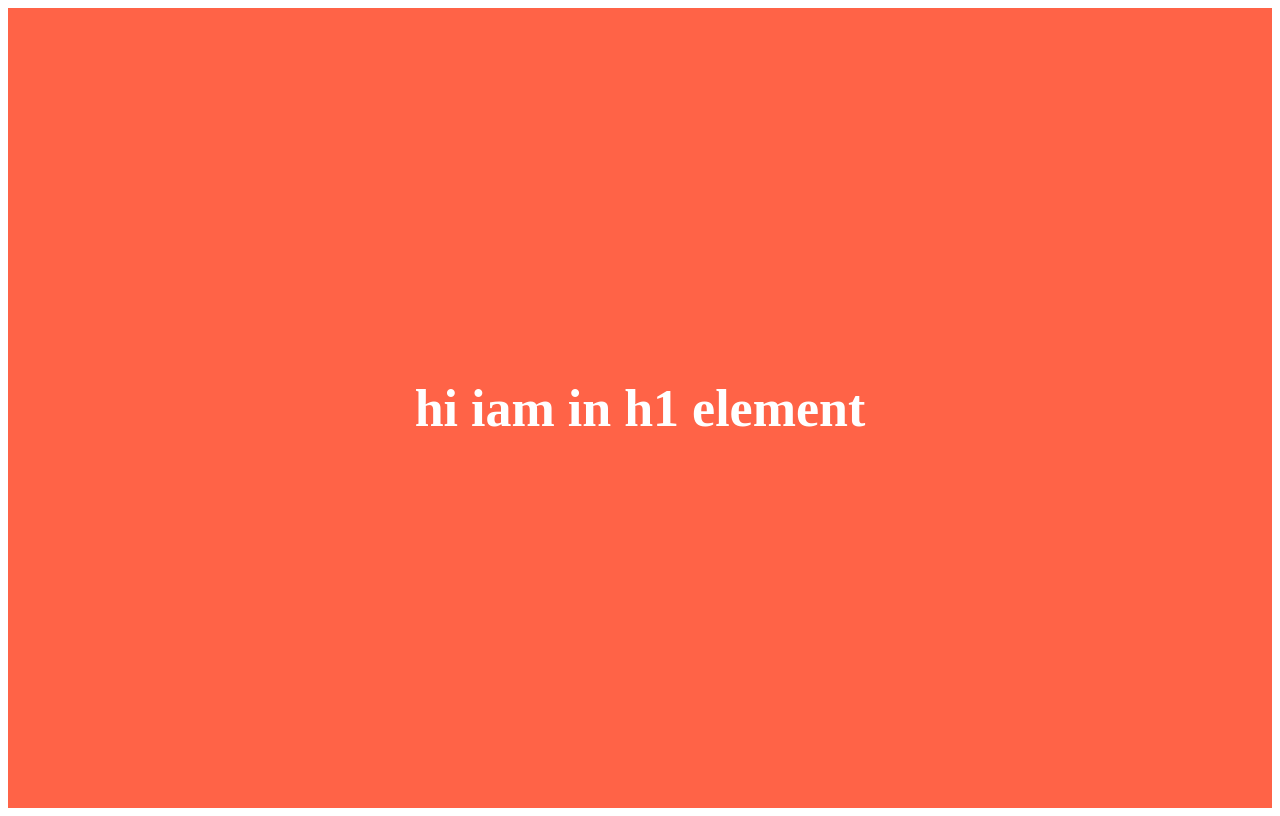
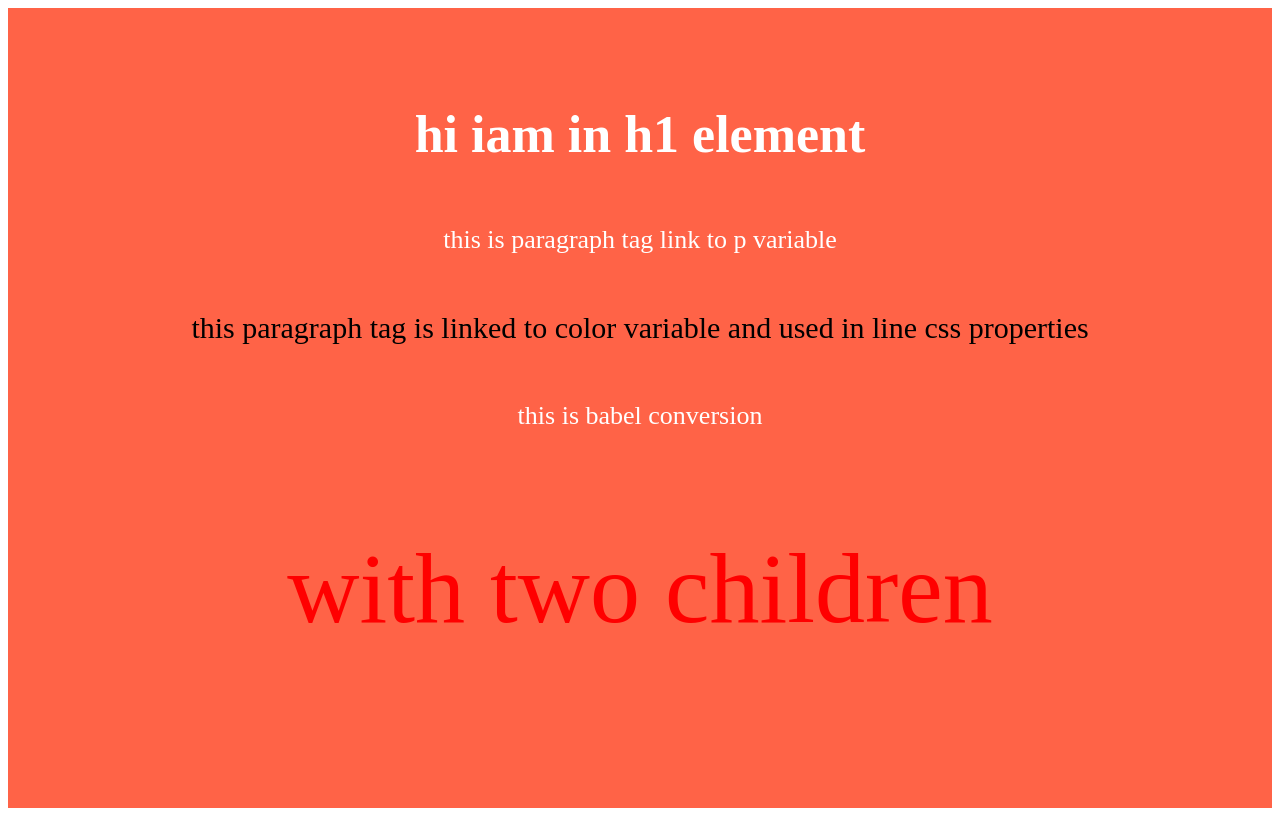
Before and after one commit to kadiri2006/telugureactjs, a React (Create React App) app: page / in a window 1280 px wide. Built offline with nearby package versions, Linux system fonts and the light colour scheme.

Commit message:
displaying data using jsx & with babel syntax & write js code in return

```diff
--- a/src/App.js
+++ b/src/App.js
@@ -1,10 +1,34 @@
+import React from "react";
 import "./App.css";
 
 function App() {
+  let p = <p>this is paragraph tag link to p variable </p>;
+  let color = (
+    <p style={{ color: "black", fontSize: "30px" }}>
+      this paragraph tag is linked to color variable and used in line css
+      properties
+    </p>
+  ); //use inline styles in react like object
+  let babelsyntax = React.createElement(
+    "div",
+    null,
+    React.createElement("p", null, "this is babel conversion"),
+    React.createElement(
+      "p",
+      {
+        style:{color:"red",fontSize:"100px"},
+      },
+      "with two children"
+    )
+  );
+
   return (
     <div className="App">
       <header className="App-header">
         <h1>hi iam in h1 element</h1>
+        {p}
+        {color}
+       {babelsyntax}
       </header>
     </div>
   );
```
